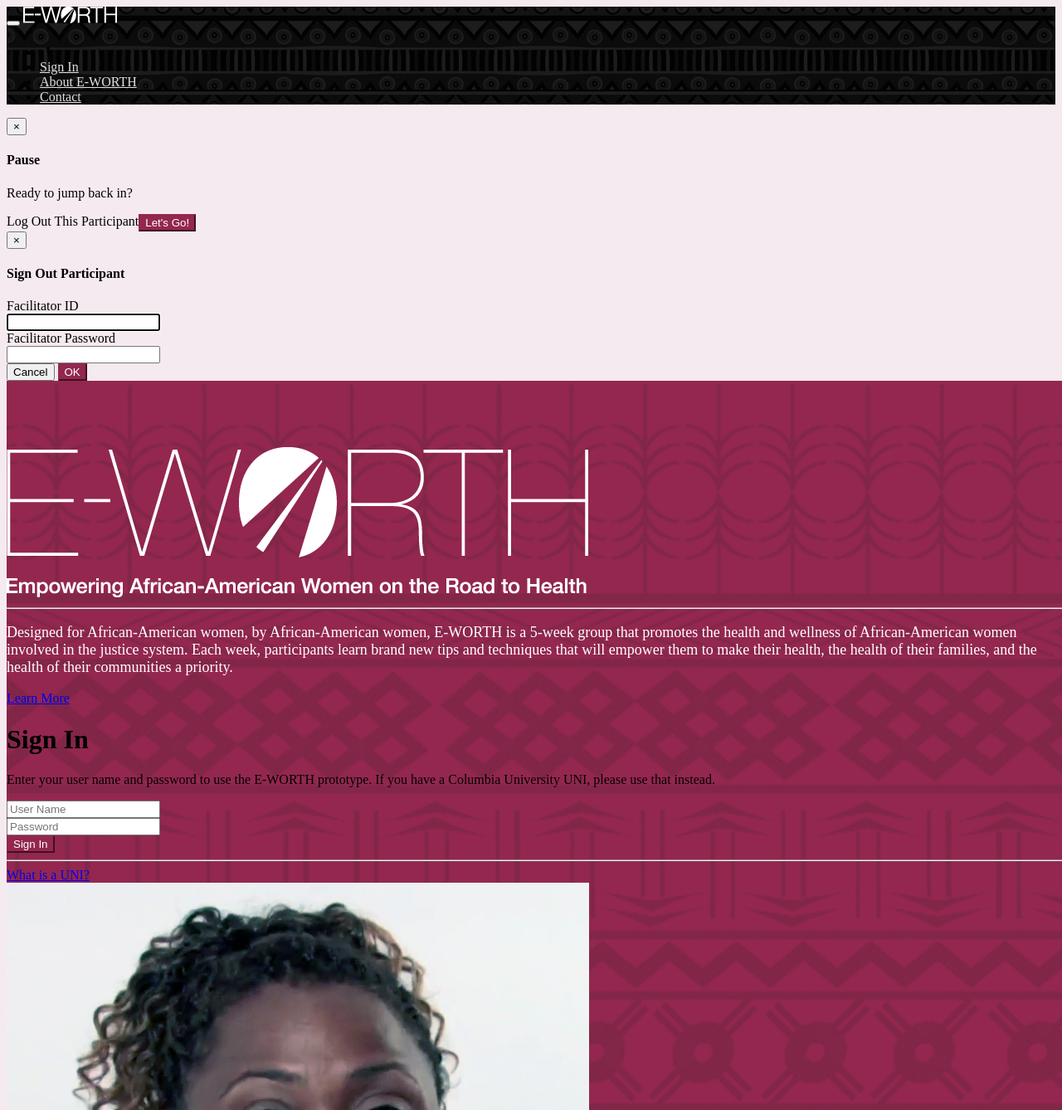
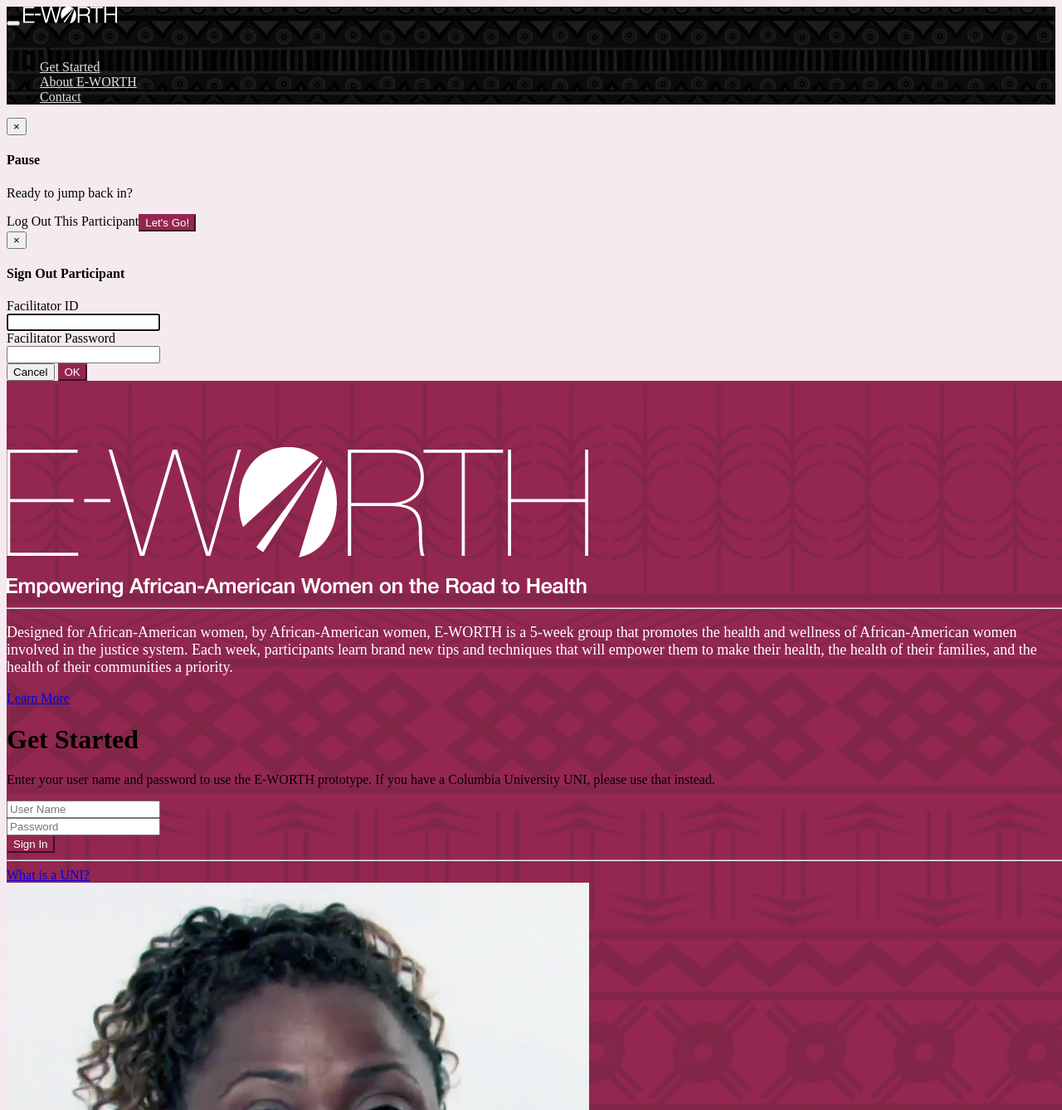
Before and after one commit to ccnmtl/worth2, a Django app: template worth2/templates/registration/login.html in a window 1280 px wide. Shown: the top 1338 px of the page at 83% size. Run offline with Django 3.2, Linux system fonts and the light colour scheme; the template is opened without the code that fills it, so the values that code supplies are empty; parts of the project's set-up code (start-up, migrations or seed data) failed here and were passed over; some libraries are stand-ins or nearby versions.

Commit message:
sign in now reads as get started

```diff
--- a/worth2/templates/base.html
+++ b/worth2/templates/base.html
@@ -87,7 +87,7 @@
 
         {# Facilitator nav bar #}
         {% if user.is_anonymous %}
-        <li><a href="/accounts/login/">Sign In</a></li>
+        <li><a href="/accounts/login/">Get Started</a></li>
         {% else %}
         <li>
         <a href="/">Hi,
--- a/worth2/templates/registration/login.html
+++ b/worth2/templates/registration/login.html
@@ -5,7 +5,7 @@
 {% endblock %}
 
 {% block title %}
-    Log In
+   Get Started
 {% endblock %}
 
 {% block content %}
@@ -32,7 +32,7 @@
 
                     <div class="well">
 
-                    <h1>Sign In</h1>
+                    <h1>Get Started</h1>
 
                     <p>Enter your user name and password to use the E-WORTH prototype. If you have a Columbia University UNI, please use that instead.</p>
 
```
